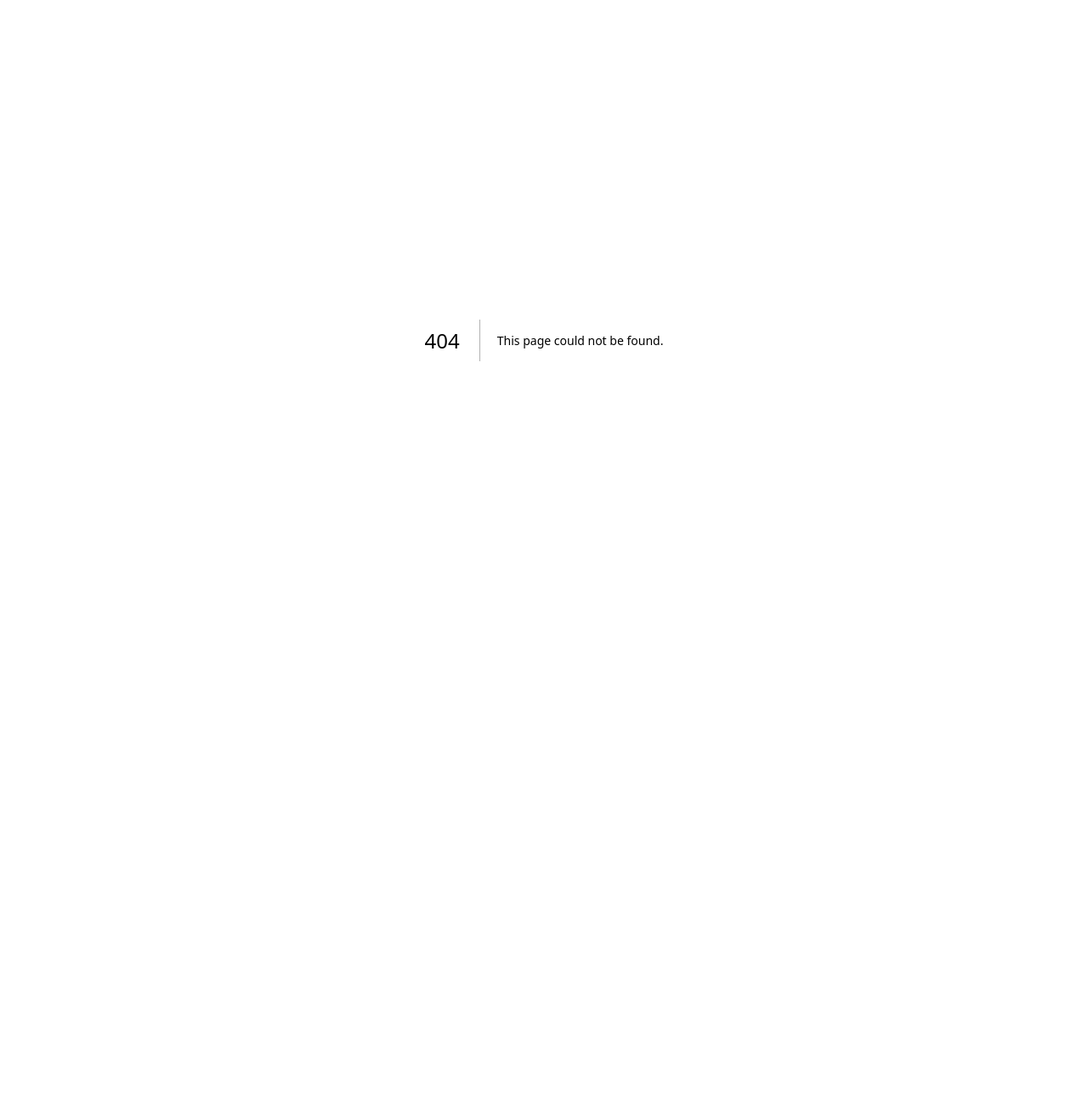
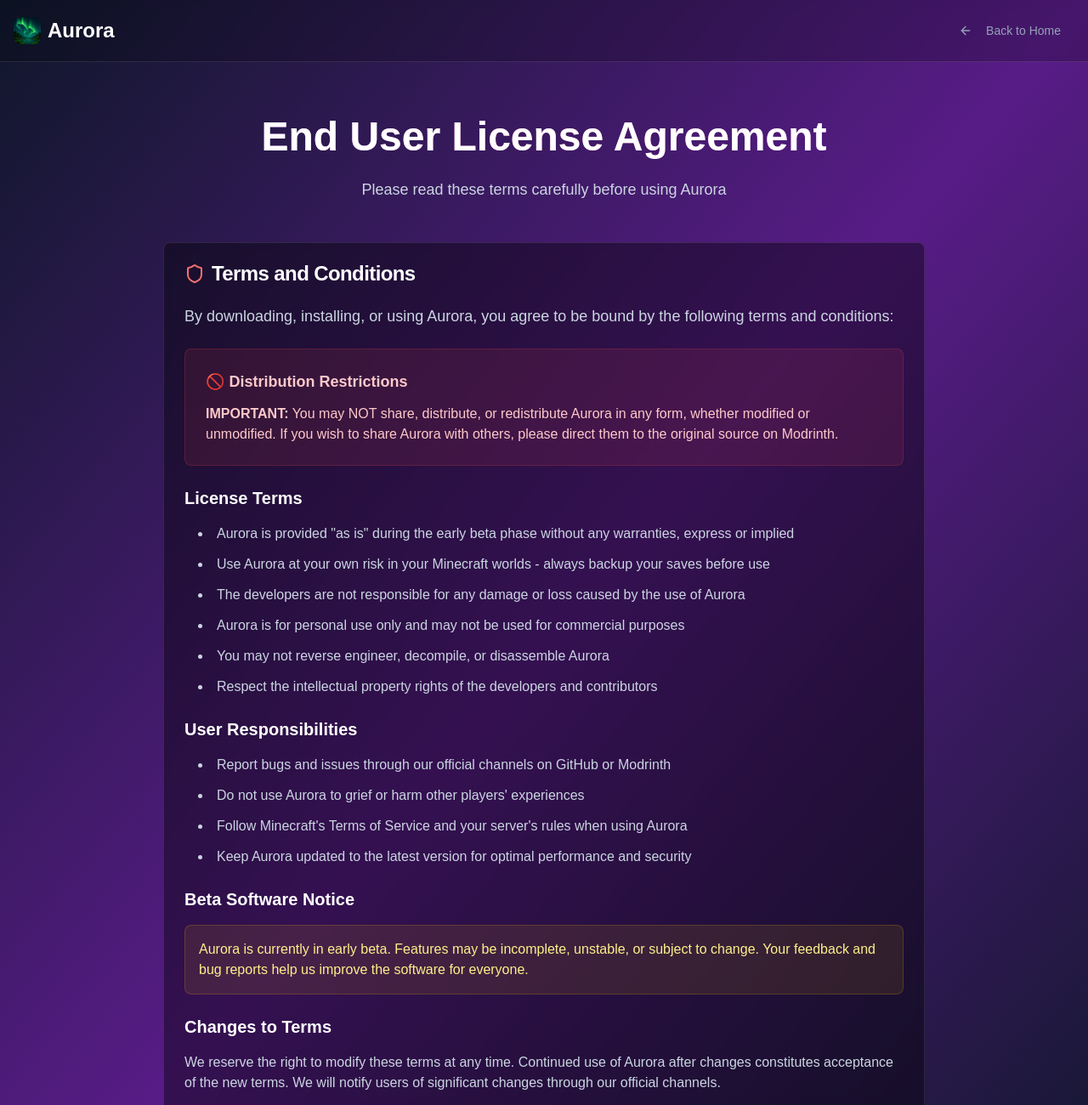
Before and after one commit to NobleSkye/Aurora, a Next.js app: page /eula in a window 1280 px wide. Before the commit this address had no page. Shown: the top 1300 px of the page at 85% size. Before the commit the page ends 800 px from the top, so only its background shows below. Built offline with nearby package versions, Linux system fonts and the light colour scheme.

Commit message:
added eula

```diff
--- /dev/null
+++ b/app/eula/page.tsx
@@ -0,0 +1,127 @@
+import { Shield, ArrowLeft } from "lucide-react"
+import { Button } from "@/components/ui/button"
+import { Card, CardContent, CardHeader, CardTitle } from "@/components/ui/card"
+import Link from "next/link"
+
+export default function EulaPage() {
+  return (
+    <div className="min-h-screen bg-gradient-to-br from-slate-900 via-purple-900 to-slate-900">
+      {/* Header */}
+      <header className="border-b border-white/10 bg-black/20 backdrop-blur-sm">
+        <div className="container mx-auto px-4 py-4">
+          <div className="flex items-center justify-between">
+            <div className="flex items-center gap-2">
+              <div className="w-8 h-8 rounded-lg overflow-hidden">
+                <img src="/auerora.png" alt="Aurora" className="w-full h-full object-cover" />
+              </div>
+              <h1 className="text-2xl font-bold text-white">Aurora</h1>
+            </div>
+            <Button variant="ghost" className="text-slate-400 hover:text-white" asChild>
+              <Link href="/">
+                <ArrowLeft className="w-4 h-4 mr-2" />
+                Back to Home
+              </Link>
+            </Button>
+          </div>
+        </div>
+      </header>
+
+      {/* EULA Content */}
+      <section className="py-16 px-4">
+        <div className="container mx-auto max-w-4xl">
+          <div className="text-center mb-12">
+            <h1 className="text-4xl md:text-5xl font-bold text-white mb-6 bg-gradient-to-r from-purple-400 via-pink-400 to-purple-400 bg-clip-text text-transparent">
+              End User License Agreement
+            </h1>
+            <p className="text-slate-300 text-lg">
+              Please read these terms carefully before using Aurora
+            </p>
+          </div>
+
+          <Card className="bg-black/40 border-white/10 backdrop-blur-sm">
+            <CardHeader>
+              <CardTitle className="text-white flex items-center gap-2">
+                <Shield className="w-6 h-6 text-red-400" />
+                Terms and Conditions
+              </CardTitle>
+            </CardHeader>
+            <CardContent className="space-y-6">
+              <p className="text-slate-300 text-lg">
+                By downloading, installing, or using Aurora, you agree to be bound by the following terms and conditions:
+              </p>
+
+              <div className="bg-red-500/10 border border-red-500/20 rounded-lg p-6">
+                <h3 className="text-red-200 font-bold text-lg mb-3">🚫 Distribution Restrictions</h3>
+                <p className="text-red-200 font-medium">
+                  <strong>IMPORTANT:</strong> You may NOT share, distribute, or redistribute Aurora in any form, whether
+                  modified or unmodified. If you wish to share Aurora with others, please direct them to the original
+                  source on Modrinth.
+                </p>
+              </div>
+
+              <div className="space-y-4">
+                <h3 className="text-white font-bold text-xl">License Terms</h3>
+                <ul className="text-slate-300 space-y-3 list-disc list-inside pl-4">
+                  <li>Aurora is provided "as is" during the early beta phase without any warranties, express or implied</li>
+                  <li>Use Aurora at your own risk in your Minecraft worlds - always backup your saves before use</li>
+                  <li>The developers are not responsible for any damage or loss caused by the use of Aurora</li>
+                  <li>Aurora is for personal use only and may not be used for commercial purposes</li>
+                  <li>You may not reverse engineer, decompile, or disassemble Aurora</li>
+                  <li>Respect the intellectual property rights of the developers and contributors</li>
+                </ul>
+              </div>
+
+              <div className="space-y-4">
+                <h3 className="text-white font-bold text-xl">User Responsibilities</h3>
+                <ul className="text-slate-300 space-y-3 list-disc list-inside pl-4">
+                  <li>Report bugs and issues through our official channels on GitHub or Modrinth</li>
+                  <li>Do not use Aurora to grief or harm other players' experiences</li>
+                  <li>Follow Minecraft's Terms of Service and your server's rules when using Aurora</li>
+                  <li>Keep Aurora updated to the latest version for optimal performance and security</li>
+                </ul>
+              </div>
+
+              <div className="space-y-4">
+                <h3 className="text-white font-bold text-xl">Beta Software Notice</h3>
+                <div className="bg-yellow-500/10 border border-yellow-500/20 rounded-lg p-4">
+                  <p className="text-yellow-200">
+                    Aurora is currently in early beta. Features may be incomplete, unstable, or subject to change.
+                    Your feedback and bug reports help us improve the software for everyone.
+                  </p>
+                </div>
+              </div>
+
+              <div className="space-y-4">
+                <h3 className="text-white font-bold text-xl">Changes to Terms</h3>
+                <p className="text-slate-300">
+                  We reserve the right to modify these terms at any time. Continued use of Aurora after changes
+                  constitutes acceptance of the new terms. We will notify users of significant changes through
+                  our official channels.
+                </p>
+              </div>
+
+              <div className="pt-6 border-t border-white/10">
+                <p className="text-slate-400 text-sm">
+                  Last updated: June 5, 2025
+                </p>
+              </div>
+            </CardContent>
+          </Card>
+
+          <div className="text-center mt-8">
+            <Button
+              size="lg"
+              className="bg-gradient-to-r from-purple-600 to-pink-600 hover:from-purple-700 hover:to-pink-700 text-white"
+              asChild
+            >
+              <Link href="/">
+                <ArrowLeft className="w-4 h-4 mr-2" />
+                Return to Home
+              </Link>
+            </Button>
+          </div>
+        </div>
+      </section>
+    </div>
+  )
+}
--- a/app/page.tsx
+++ b/app/page.tsx
@@ -3,6 +3,7 @@ import { Button } from "@/components/ui/button"
 import { Card, CardContent, CardDescription, CardHeader, CardTitle } from "@/components/ui/card"
 import { Badge } from "@/components/ui/badge"
 import { Separator } from "@/components/ui/separator"
+import Link from "next/link"
 
 export default function HomePage() {
   return (
@@ -125,35 +126,7 @@ export default function HomePage() {
         </div>
       </section>
 
-      {/* EULA Section */}
-      <section className="py-16 px-4">
-        <div className="container mx-auto">
-          <Card className="bg-black/40 border-white/10 backdrop-blur-sm">
-            <CardHeader>
-              <CardTitle className="text-white flex items-center gap-2">
-                <Shield className="w-6 h-6 text-red-400" />
-                End User License Agreement (EULA)
-              </CardTitle>
-            </CardHeader>
-            <CardContent className="space-y-4">
-              <p className="text-slate-300">By installing Aurora, you agree to the following terms:</p>
-              <div className="bg-red-500/10 border border-red-500/20 rounded-lg p-4">
-                <p className="text-red-200 font-medium">
-                  <strong>Important:</strong> You may NOT share, distribute, or redistribute Aurora in any form, whether
-                  modified or unmodified. If you wish to share Aurora with others, please direct them to the original
-                  source on Modrinth.
-                </p>
-              </div>
-              <ul className="text-slate-300 space-y-2 list-disc list-inside">
-                <li>Aurora is provided "as is" during the early beta phase</li>
-                <li>Use Aurora at your own risk in your Minecraft worlds</li>
-                <li>Report bugs and issues through our official channels</li>
-                <li>Respect the intellectual property rights of the developers</li>
-              </ul>
-            </CardContent>
-          </Card>
-        </div>
-      </section>
+
 
       {/* Footer */}
       <footer className="py-12 px-4 border-t border-white/10">
@@ -180,6 +153,12 @@ export default function HomePage() {
                 <ExternalLink className="w-4 h-4 ml-2" />
               </a>
             </Button>
+            <Button variant="ghost" className="text-slate-400 hover:text-white" asChild>
+              <Link href="/eula">
+                <Shield className="w-4 h-4 mr-2" />
+                EULA
+              </Link>
+            </Button>
           </div>
           <p className="text-slate-500 text-sm mt-6">Happy building! 🚀</p>
         </div>
```
